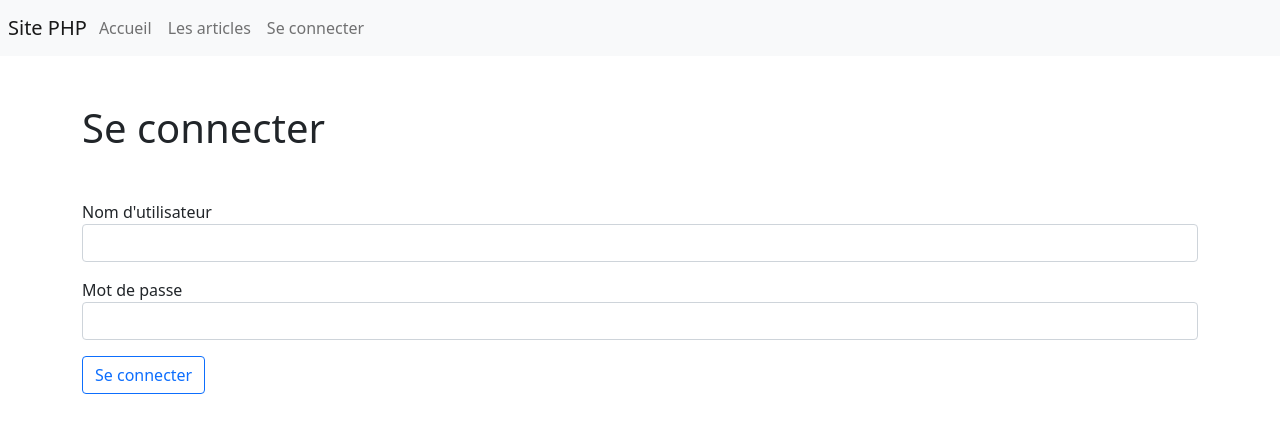
After one commit to Cdric-art/php-poo, a PHP site: the page made by views/auth/login.php in a window 1280 px wide. The commit adds this page. Shown: the top 433 px of the page. Run offline with PHP 8.4, Linux system fonts and the light colour scheme; the template is opened without the code that fills it, so the values that code supplies are empty; some libraries are stand-ins or nearby versions.

Commit message:
Feat: Admin: Create table users, controller and model

```diff
--- a/App/Controllers/Admin/PostController.php
+++ b/App/Controllers/Admin/PostController.php
@@ -11,8 +11,8 @@ class PostController extends Controller
 
     public function index()
     {
+        $this->isAdmin();
         $posts = (new Post($this->getDb()))->all();
-
         return $this->view('admin.post.index', compact('posts'));
     }
 
--- a/public/index.php
+++ b/public/index.php
@@ -18,6 +18,10 @@ const DB_PASSWORD = 'root';
 
 $router = new Router($_GET['url']);
 
+$router->getUrl('/login', 'App\Controllers\UserController@login');
+$router->post('/login', 'App\Controllers\UserController@loginPost');
+$router->getUrl('/logout', 'App\Controllers\UserController@logout');
+
 $router->getUrl('/', 'App\Controllers\BlogController@welcome');
 $router->getUrl('/posts', 'App\Controllers\BlogController@index');
 $router->getUrl('/posts/:id', 'App\Controllers\BlogController@show');
--- a/views/admin/post/index.php
+++ b/views/admin/post/index.php
@@ -1,4 +1,10 @@
 <h1>Espace administration</h1>
+
+<?php if (isset($_GET['success'])): ?>
+	<div class="alert alert-info">
+		Vous etes connecte
+	</div>
+<?php endif; ?>
 
 <a class="btn btn-outline-primary mt-3" href="http://localhost/site_php/admin/posts/create">Créer un nouvel article</a>
 
--- /dev/null
+++ b/views/auth/login.php
@@ -0,0 +1,15 @@
+<h1>Se connecter</h1>
+
+<form action="http://localhost/site_php/login" method="post">
+	<div class="form-group mt-5">
+		<label for="username">Nom d'utilisateur</label>
+		<input type="text" class="form-control" name="username">
+	</div>
+	<div class="form-group mt-3">
+		<label for="password">Mot de passe</label>
+		<input type="password" class="form-control" name="password">
+	</div>
+	<div class="mt-3">
+		<button class="btn btn-outline-primary" type="submit">Se connecter</button>
+	</div>
+</form>
--- a/views/layout.php
+++ b/views/layout.php
@@ -20,6 +20,19 @@
 				<a class="nav-link" href="http://localhost/site_php/posts">Les articles</a>
 			</li>
 		</ul>
+		<?php if (isset($_SESSION['auth'])): ?>
+			<ul class="navbar-nav ml-5">
+				<li class="nav-item">
+					<a class="nav-link" href="http://localhost/site_php/logout">Se déconnecter</a>
+				</li>
+			</ul>
+		<?php else : ?>
+			<ul class="navbar-nav ml-5">
+				<li class="nav-item">
+					<a class="nav-link" href="http://localhost/site_php/login">Se connecter</a>
+				</li>
+			</ul>
+		<?php endif; ?>
 	</div>
 </nav>
 <div class="container mt-5">
```
Also changed, not shown: App/Controllers/Controller.php (+12 -0 lines), App/Controllers/UserController.php (added, +27 -0 lines), App/Models/User.php (added, +24 -0 lines).
